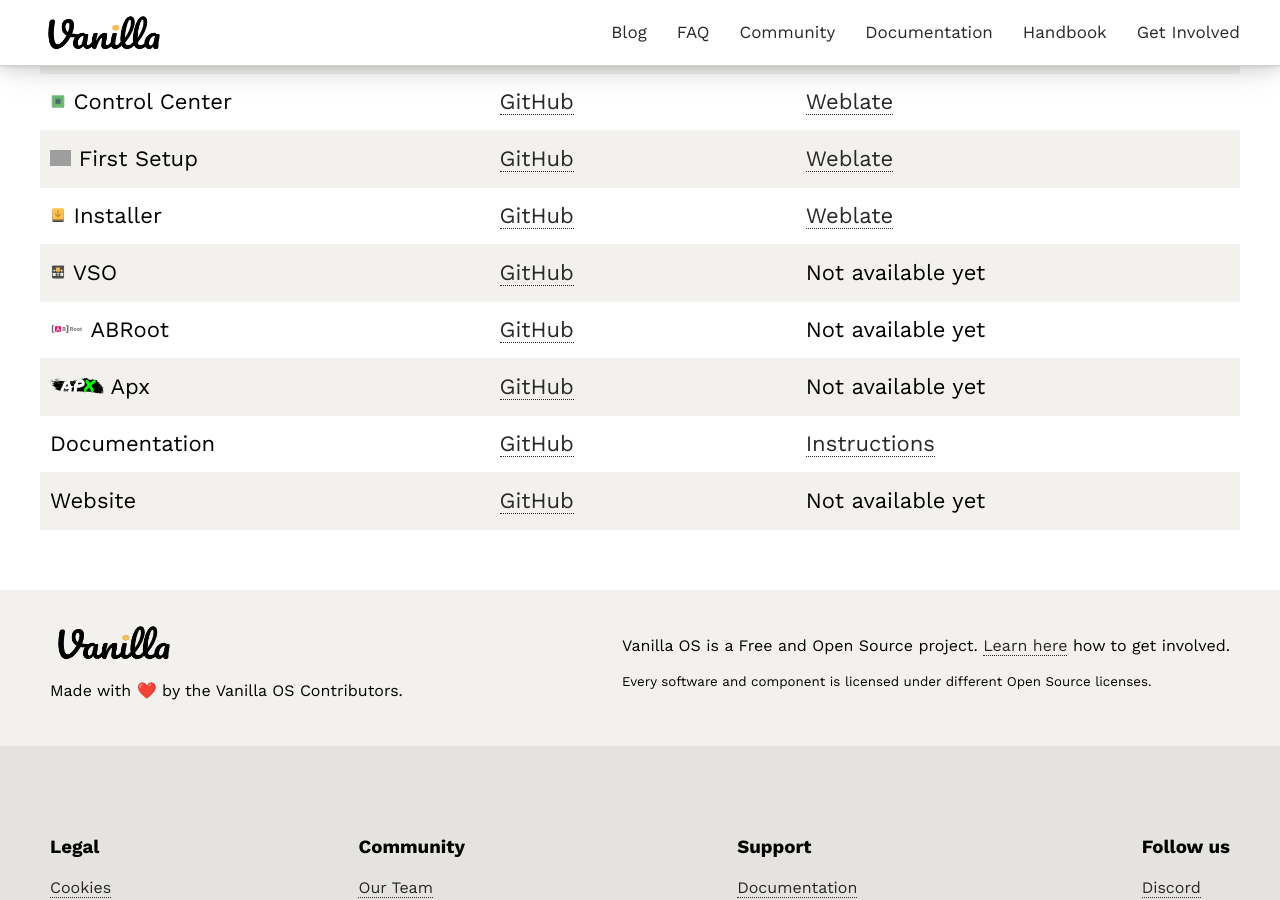
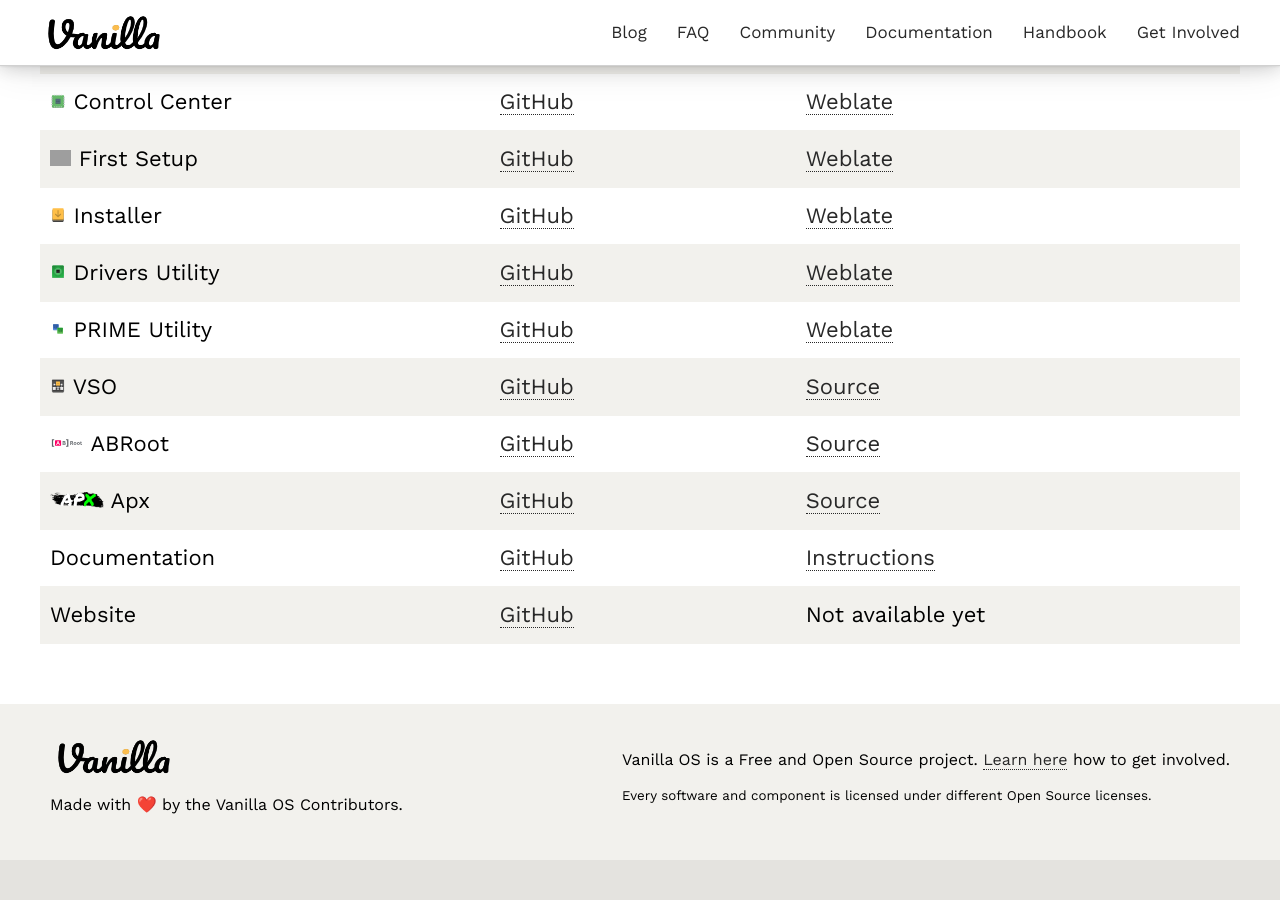
Before and after one commit to Vanilla-OS/website, a Jekyll site: the page built from translate.md, in a window 1280 px wide and 900 px high, scrolled down 562 px. Built offline with Jekyll 4.4.1, drawn with Linux system fonts in a browser that asks for light colours; grey boxes are pictures that could not be loaded.

Commit message:
update translation components

```diff
--- a/translate.md
+++ b/translate.md
@@ -13,8 +13,10 @@
 | <img src="/assets/images/icons/control-center.svg" height="16" /> Control Center | [GitHub](https://github.com/Vanilla-OS/vanilla-control-center) | [Weblate](https://hosted.weblate.org/projects/vanilla-os/control-center/) |
 | <img src="/assets/images/icons/first-setup.svg" height="16" /> First Setup | [GitHub](https://github.com/Vanilla-OS/first-setup) | [Weblate](https://hosted.weblate.org/projects/vanilla-os/first-setup/) |
 | <img src="/assets/images/icons/installer.svg" height="16" /> Installer | [GitHub](https://github.com/Vanilla-OS/vanilla-installer) | [Weblate](https://hosted.weblate.org/projects/vanilla-os/installer/) |
-| <img src="/assets/images/icons/vso.svg" height="16" /> VSO | [GitHub](https://github.com/Vanilla-OS/vanilla-system-operator) | Not available yet |
-| <img src="/assets/images/icons/abroot.svg" height="16" /> ABRoot | [GitHub](https://github.com/Vanilla-OS/ABRoot) | Not available yet |
-| <img src="/assets/images/icons/apx.png" height="16" /> Apx | [GitHub](https://github.com/Vanilla-OS/Apx) | Not available yet |
+| <img src="/assets/images/icons/drivers-utility.svg" height="16" /> Drivers Utility | [GitHub](https://github.com/Vanilla-OS/vanilla-drivers-utility) | [Weblate](https://hosted.weblate.org/projects/vanilla-os/vanilla-drivers-utility/) |
+| <img src="/assets/images/icons/prime-utility.svg" height="16" /> PRIME Utility | [GitHub](https://github.com/Vanilla-OS/vanilla-prime-utility) | [Weblate](https://hosted.weblate.org/projects/vanilla-os/vanilla-prime-utility/) |
+| <img src="/assets/images/icons/vso.svg" height="16" /> VSO | [GitHub](https://github.com/Vanilla-OS/vanilla-system-operator) | [Source](https://github.com/Vanilla-OS/vanilla-system-operator/tree/main/locales) |
+| <img src="/assets/images/icons/abroot.svg" height="16" /> ABRoot | [GitHub](https://github.com/Vanilla-OS/ABRoot) | [Source](https://github.com/Vanilla-OS/ABRoot/tree/main/locales) |
+| <img src="/assets/images/icons/apx.png" height="16" /> Apx | [GitHub](https://github.com/Vanilla-OS/Apx) | [Source](https://github.com/Vanilla-OS/apx/tree/main/locales) |
 | Documentation | [GitHub](https://github.com/vanilla-os/documentation) | [Instructions](https://github.com/Vanilla-OS/documentation/blob/main/TRANSLATE.md) |
 | Website | [GitHub](https://github.com/Vanilla-OS/website) | Not available yet |
```
Also changed, not shown: assets/images/icons/drivers-utility.svg (added), assets/images/icons/prime-utility.svg (added).
